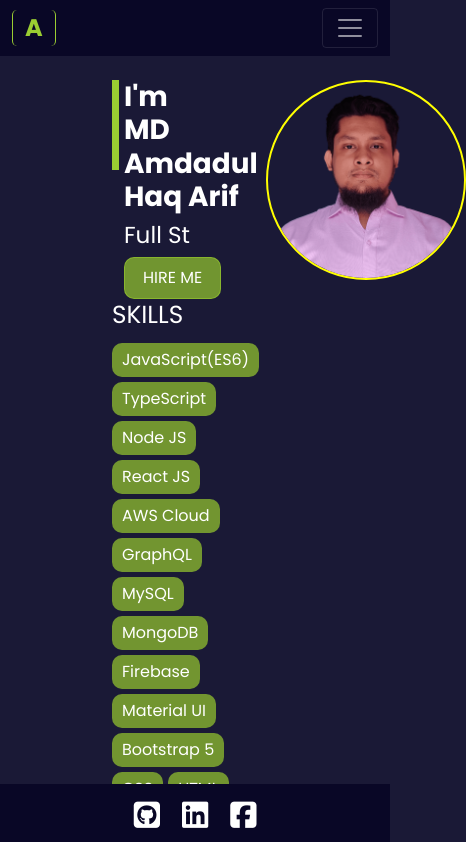
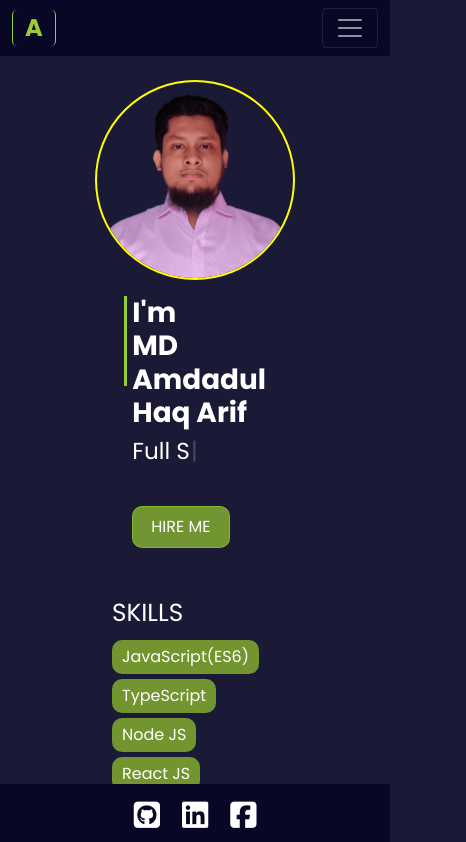
Before and after one commit to amdadulgfx/amdadul-portofolio, a React (Create React App) app: page / in a window 390 px wide. Shown: the top 842 px of the page, 466 px wide, since content can reach past the window. Built offline with nearby package versions, Linux system fonts and the light colour scheme.

Commit message:
responsive issue fixed

```diff
--- a/package.json
+++ b/package.json
@@ -18,7 +18,7 @@
     "web-vitals": "^1.1.2"
   },
   "scripts": {
-    "start": "react-scripts start",
+    "start": "react-scripts --openssl-legacy-provider start",
     "build": "react-scripts build",
     "test": "react-scripts test",
     "eject": "react-scripts eject"
--- a/src/components/Home/Home/Home.js
+++ b/src/components/Home/Home/Home.js
@@ -1,5 +1,5 @@
 import React, { useEffect } from 'react';
-import { Container } from 'react-bootstrap';
+import { Col, Container, Row } from 'react-bootstrap';
 import { Link } from 'react-router-dom';
 import Projects from '../../Projects/Projects';
 import './Home.css';
@@ -16,16 +16,15 @@ const Home = () => {
     }, []);
     return (
         <Container>
-            <div style={{ height: '220px', justifyContent: 'space-between', display: 'flex', color: 'white', marginTop: '80px', marginLeft: '100px', marginRight: '100px' }}>
-
-                <div className='d-flex'>
+            <Row style={{ justifyContent: 'space-between', color: 'white', marginTop: '80px', marginLeft: '100px', marginRight: '100px', }} className='d-flex flex-column-reverse flex-md-row' >
+                <Col className='d-flex  mt-3 mt-sm-0' xs={12} md={6}>
                     <div data-aos="fade-up" data-aos-duration="1000" className='title-border'></div>
                     <div>
-                        <div data-aos="fade-left" data-aos-duration="1000">
+                        <div data-aos="fade-left" data-aos-duration="1000" className=''>
                             <h1 className='fs-1 fw-bold'>I'm <br /> MD Amdadul Haq Arif</h1>
                         </div>
 
-                        <h3>
+                        <h3 style={{ height: '60px' }} >
                             <Typewriter
                                 options={{
                                     strings: ['Full Stack Developer', 'JavaScript Developer', 'I Love Coding'],
@@ -37,10 +36,12 @@ const Home = () => {
 
                         <Link to='/contactMe'><button className='regular-btn' >Hire Me</button></Link>
                     </div>
-                </div>
-                <img className='' style={{ borderRadius: '400px', border: '2px solid yellow', height: '200px', }} src={myPic} alt="" />
-            </div>
-            <div className='text-white' style={{ color: 'white', marginLeft: '100px', marginRight: '100px', }}>
+                </Col>
+                <Col className='d-flex justify-content-center align-items-center' xs={12} md={6}>
+                    <img style={{ borderRadius: '400px', border: '2px solid yellow', height: '200px', }} src={myPic} alt="" />
+                </Col>
+            </Row>
+            <div className='text-white' style={{ color: 'white', marginLeft: '100px', marginRight: '100px', marginTop: '50px', }}>
                 <h2>SKILLS</h2>
                 <div className='technology d-flex flex-wrap '>
                     <span>JavaScript(ES6)</span>
```
